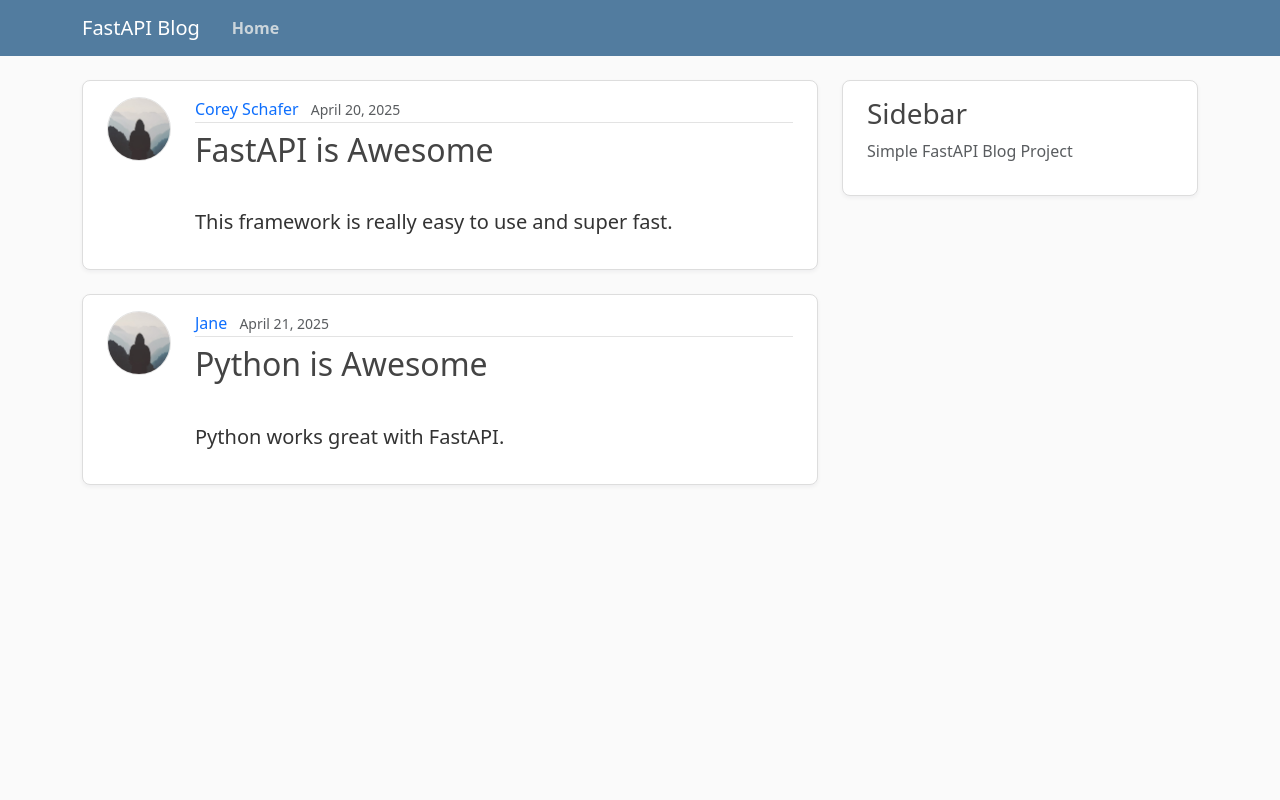
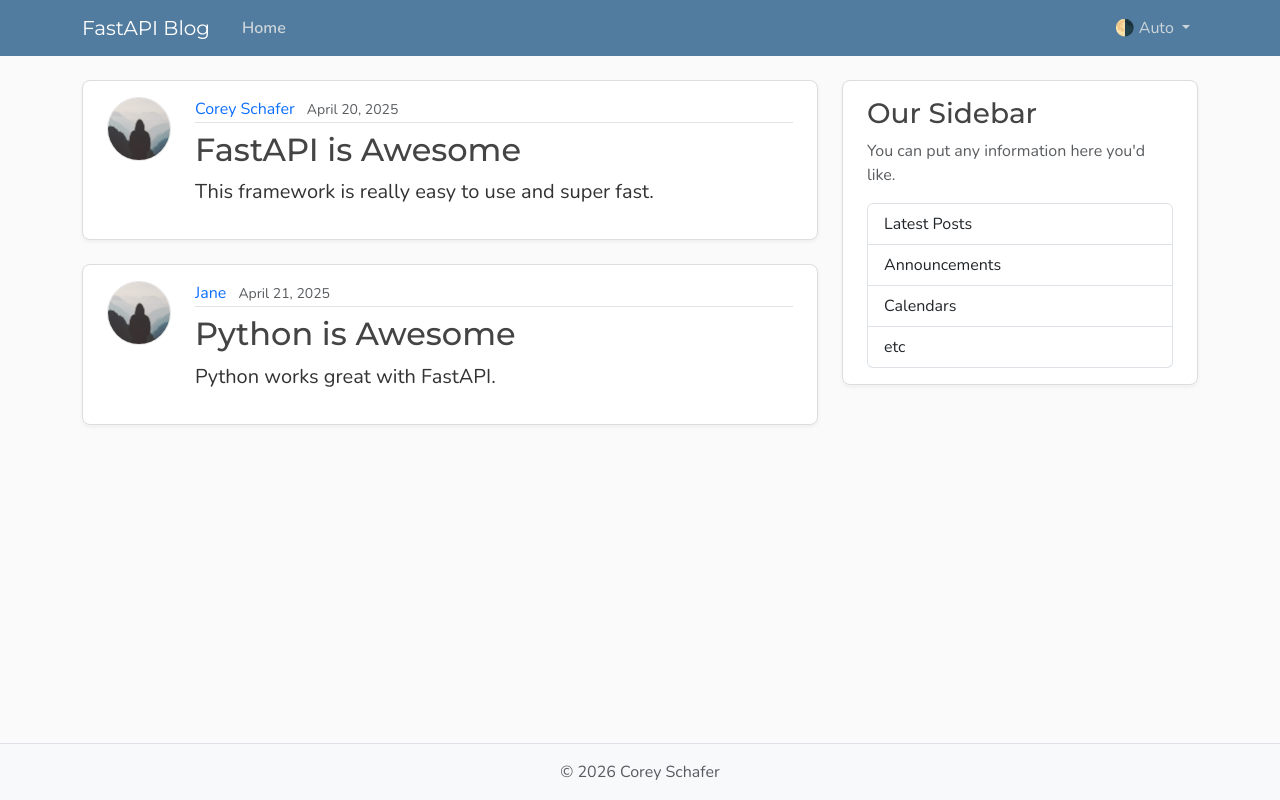
Before and after one commit to praveen107487/fastapi_blog, a FastAPI app: page / in a window 1280 px wide. Run offline with FastAPI, Linux system fonts and the light colour scheme.

Commit message:
layout page updated

```diff
--- a/templates/home.html
+++ b/templates/home.html
@@ -1,10 +1,9 @@
 {% extends "layout.html" %}
 
 {% block content %}
-
+    <div id="postsContainer">
         {% for post in posts %}
             <article class="content-section py-3 px-4 mb-4">
-
                 <div class="d-flex align-items-start gap-4">
 
                     <img class="rounded-circle article-img flex-shrink-0"
@@ -14,31 +13,18 @@
                          height="64">
 
                     <div class="flex-grow-1">
+                        <div class="article-metadata mb-2">
+                            <a class="me-2" href="#">{{ post.author }}</a>
 
-                    <div class="article-metadata mb-2">
-                        <a class="me-2" href="#">
-                            {{ post.author }}
-                        </a>
-
-                        <small class="text-body-secondary">
-                            {{ post.date_posted }}
-                        </small>
+                            <small class="text-body-secondary">{{ post.date_posted }}</small>
                         </div>
-
                         <h2>
-                        <a class="article-title" href="#">
-                            {{ post.title }}
-                        </a>
+                            <a class="article-title" href="#">{{ post.title }}</a>
                         </h2>
-
-                    <p class="article-content">
-                        {{ post.content }}
-                    </p>
-
+                        <p class="article-content">{{ post.content }}</p>
                     </div>
                 </div>
-
             </article>
         {% endfor %}
-
+    </div>
 {% endblock content %}
--- a/templates/layout.html
+++ b/templates/layout.html
@@ -1,101 +1,139 @@
 <!DOCTYPE html>
 <html lang="en">
-
     <head>
-
         <meta charset="utf-8">
-
-    <meta name="viewport"
-          content="width=device-width, initial-scale=1">
-
+        <meta name="viewport" content="width=device-width, initial-scale=1">
         {% if title %}
             <title>FastAPI Blog - {{ title }}</title>
         {% else %}
             <title>FastAPI Blog</title>
         {% endif %}
-
+        <meta name="description" content="FastAPI Tutorial">
+        <meta name="author" content="Corey Schafer">
+        <meta property="og:title" content="FastAPI Blog">
+        <meta property="og:type" content="website">
+        <meta property="og:url" content="">
+        <meta property="og:image" content="">
+        <meta property="og:image:alt" content="">
+        <link rel="preconnect" href="https://fonts.googleapis.com">
+        <link rel="preconnect" href="https://fonts.gstatic.com" crossorigin>
+        <link href="https://fonts.googleapis.com/css2?family=Montserrat:ital,wght@0,100..900;1,100..900&family=Nunito:ital,wght@0,200..1000;1,200..1000&display=swap"
+              rel="stylesheet">
         <link href="https://cdn.jsdelivr.net/npm/bootstrap@5.3.8/dist/css/bootstrap.min.css"
-          rel="stylesheet">
-
+              rel="stylesheet"
+              integrity="sha384-sRIl4kxILFvY47J16cr9ZwB07vP4J8+LH7qKQnuqkuIAvNWLzeN8tE5YBujZqJLB"
+              crossorigin="anonymous">
         <link rel="stylesheet"
               type="text/css"
               href="{{ url_for('static', path='css/main.css') }}">
-
+        <meta name="theme-color" content="#527c9f">
+        <link rel="icon" href="{{ url_for('static', path='icons/favicon.ico') }}" sizes="any">
+        <link rel="icon" href="{{ url_for('static', path='icons/icon.svg') }}" type="image/svg+xml">
+        <link rel="apple-touch-icon" sizes="180x180" href="{{ url_for('static', path='icons/icon.png') }}">
+        <link rel="manifest" href="{{ url_for('static', path='site.webmanifest') }}">
     </head>
-
-<body>
-
+    <body class="d-flex flex-column min-vh-100">
         <header class="site-header">
-
-    <nav class="navbar navbar-expand-md bg-steel fixed-top navbar-dark">
-
+            <nav class="navbar navbar-expand-md bg-steel fixed-top" data-bs-theme="dark">
                 <div class="container">
-
-            <a class="navbar-brand me-4"
-               href="/">
-                FastAPI Blog
-            </a>
-
+                    <a class="navbar-brand me-4" href="{{ url_for('home') }}">FastAPI Blog</a>
                     <button class="navbar-toggler"
                             type="button"
                             data-bs-toggle="collapse"
-                    data-bs-target="#navbarToggle">
-
+                            data-bs-target="#navbarToggle"
+                            aria-controls="navbarToggle"
+                            aria-expanded="false"
+                            aria-label="Toggle navigation">
                         <span class="navbar-toggler-icon"></span>
-
                     </button>
-
-            <div class="collapse navbar-collapse"
-                 id="navbarToggle">
-
+                    <div class="collapse navbar-collapse" id="navbarToggle">
                         <div class="navbar-nav me-auto">
-
-                    <a class="nav-item nav-link active"
-                       href="/">
-                        Home
+                            <a class="nav-link active" aria-current="page" href="{{ url_for('home') }}">Home</a>
+                        </div>
+                        <div class="navbar-nav">
+                            <div class="nav-item dropdown">
+                                <a class="nav-link dropdown-toggle"
+                                   href="#"
+                                   role="button"
+                                   id="bd-theme"
+                                   data-bs-toggle="dropdown"
+                                   aria-expanded="false">
+                                    <span id="bd-theme-text">🌗 Auto</span>
                                 </a>
-
+                                <ul class="dropdown-menu dropdown-menu-end" aria-labelledby="bd-theme">
+                                    <li>
+                                        <button class="dropdown-item" type="button" data-bs-theme-value="light">🌝 Light</button>
+                                    </li>
+                                    <li>
+                                        <button class="dropdown-item" type="button" data-bs-theme-value="dark">🌚 Dark</button>
+                                    </li>
+                                    <li>
+                                        <button class="dropdown-item" type="button" data-bs-theme-value="auto">🌗 Auto</button>
+                                    </li>
+                                </ul>
                             </div>
-
                         </div>
-
                     </div>
-
+                </div>
             </nav>
-
         </header>
 
-<main role="main"
-      class="container">
-
+        <main role="main" class="container">
             <div class="row">
-
                 <div class="col-md-8">
-
                     {% block content %}
                     {% endblock content %}
-
                 </div>
-
-        <div class="col-md-4">
-
+                <aside class="col-md-4">
                     <div class="content-section py-3 px-4 mb-4">
-
-                <h3>Sidebar</h3>
-
-                <p class="text-body-secondary">
-                    Simple FastAPI Blog Project
-                </p>
-
+                        <h3>Our Sidebar</h3>
+                        <p class="text-body-secondary">You can put any information here you'd like.</p>
+                        <ul class="list-group">
+                            <li class="list-group-item">Latest Posts</li>
+                            <li class="list-group-item">Announcements</li>
+                            <li class="list-group-item">Calendars</li>
+                            <li class="list-group-item">etc</li>
+                        </ul>
                     </div>
-
+                </aside>
             </div>
-
-    </div>
-
         </main>
 
-<script src="https://cdn.jsdelivr.net/npm/bootstrap@5.3.8/dist/js/bootstrap.bundle.min.js"></script>
+        <footer class="mt-auto py-3 bg-body-tertiary border-top">
+            <div class="container text-center">
+                <p class="text-body-secondary mb-0">
+                    © <span id="year"></span> Corey Schafer
+                </p>
+            </div>
+        </footer>
 
+        <script>document.getElementById('year').textContent = new Date().getFullYear();</script>
+        <script src="https://cdn.jsdelivr.net/npm/bootstrap@5.3.8/dist/js/bootstrap.bundle.min.js"
+                integrity="sha384-FKyoEForCGlyvwx9Hj09JcYn3nv7wiPVlz7YYwJrWVcXK/BmnVDxM+D2scQbITxI"
+                crossorigin="anonymous"></script>
+
+        <script>
+            const setTheme = (theme) => {
+                if (theme === 'auto') {
+                document.documentElement.setAttribute('data-bs-theme',
+                    window.matchMedia('(prefers-color-scheme: dark)').matches ? 'dark' : 'light');
+                } else {
+                document.documentElement.setAttribute('data-bs-theme', theme);
+                }
+                localStorage.setItem('theme', theme);
+
+                const themeText = { light: '🌝 Light', dark: '🌚 Dark', auto: '🌗 Auto' };
+                document.getElementById('bd-theme-text').textContent = themeText[theme];
+            };
+
+            document.querySelectorAll('[data-bs-theme-value]').forEach(button => {
+                button.addEventListener('click', () => setTheme(button.getAttribute('data-bs-theme-value')));
+            });
+
+            setTheme(localStorage.getItem('theme') || 'auto');
+        </script>
+
+        {% block scripts %}
+        {% endblock scripts %}
     </body>
 </html>
```
Lines whose indentation alone changed are shown as unchanged.
